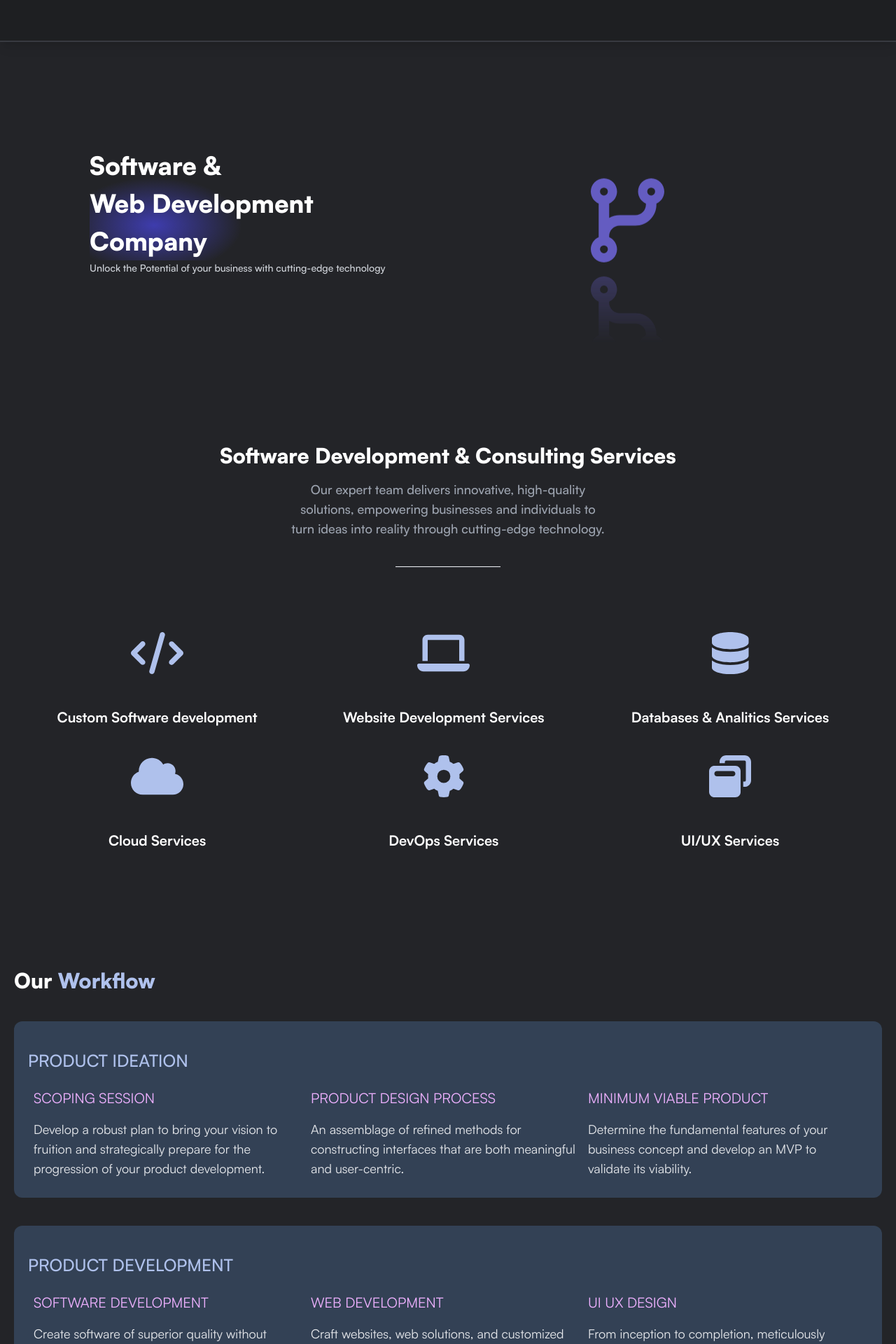
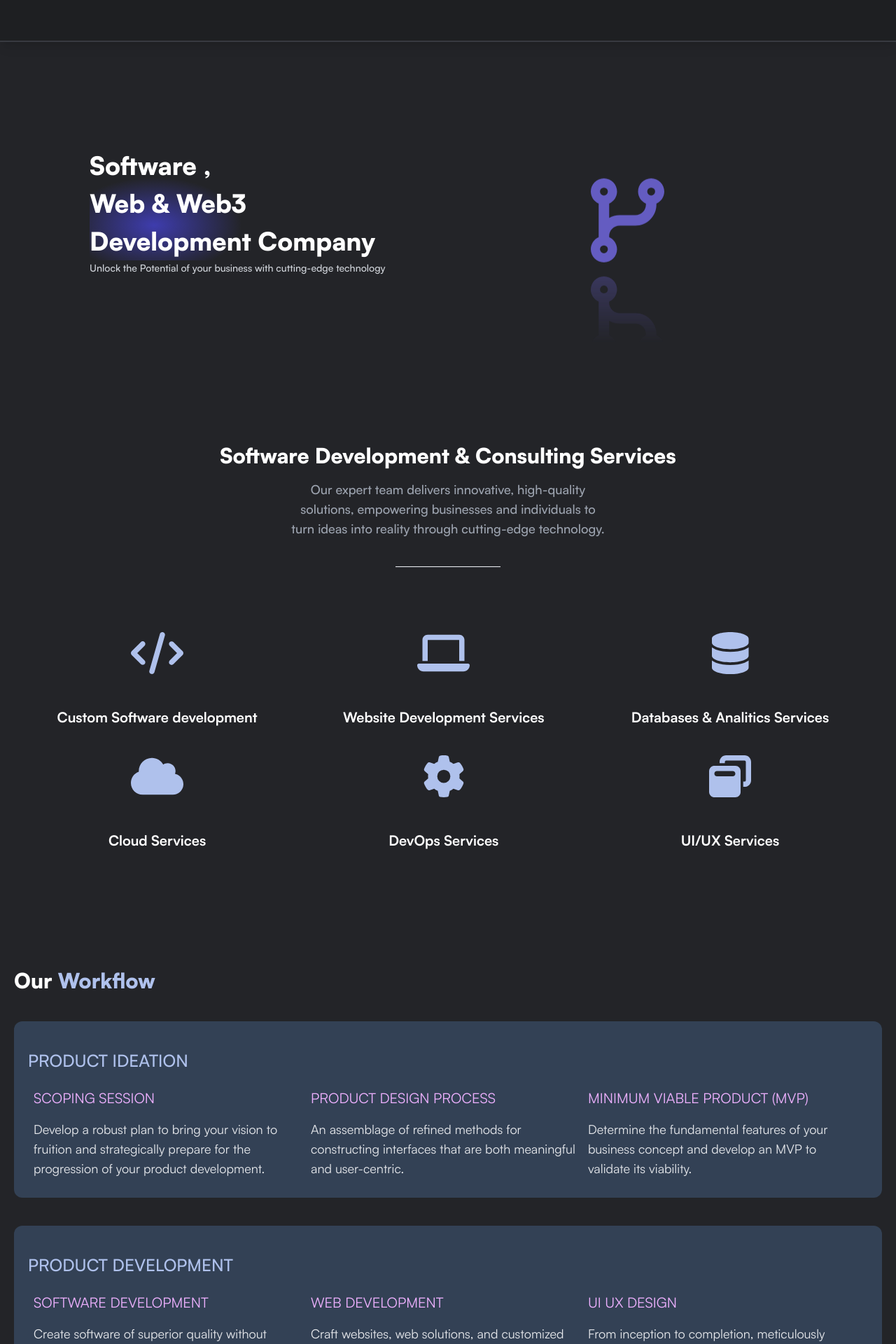
Before and after one commit to dhipgraby/onchainsol, a Next.js app: page / in a window 1280 px wide. Shown: the top 1920 px of the page at 70% size. Built offline with nearby package versions, Linux system fonts and the light colour scheme.

Commit message:
Team page

```diff
--- a/src/app/page.tsx
+++ b/src/app/page.tsx
@@ -14,11 +14,11 @@ export default function Home() {
         <Flexsor columns={2}>
           <div className='ta-l headerTitle'>
             <h1 className='text-4xl leading-normal blue-gradient'>
-              Software &
+              Software ,
               <br />
-              Web Development
+              Web & Web3
               <br />
-              Company
+              Development Company
             </h1>
             <p className="text-gray-300">
               Unlock the Potential of your business with  cutting-edge technology
--- a/src/app/team/page.tsx
+++ b/src/app/team/page.tsx
@@ -4,6 +4,8 @@ import TeamMember from "@/components/team/TeamMember"
 import Contact from "@/components/Contact"
 
 export default function Team() {
+
+
     return (
         <>
             <div className="ta-c max-w-2xl mx-auto">
--- a/src/components/home/TechStack.tsx
+++ b/src/components/home/TechStack.tsx
@@ -7,11 +7,9 @@ export default function TechStack() {
     return (
         <div className="mt-40">
             <h1 className="text-3xl uppercase leading-normal">
-                Our tech tools to make
-                <br />
-                <span className="text-main">your business more valuable.</span>
+                Our tech tools to make <span className="text-main">your business more valuable.</span>
             </h1>
-
+            <hr className="divider-left" />
             <Design />
             <Frontend />
             <Backend />
--- a/src/data/workflow.json
+++ b/src/data/workflow.json
@@ -11,7 +11,7 @@
                 "content": "An assemblage of refined methods for constructing interfaces that are both meaningful and user-centric."
             },
             {
-                "title": "MINIMUM VIABLE PRODUCT",
+                "title": "MINIMUM VIABLE PRODUCT (MVP)",
                 "content": "Determine the fundamental features of your business concept and develop an MVP to validate its viability."
             }
         ]
```
